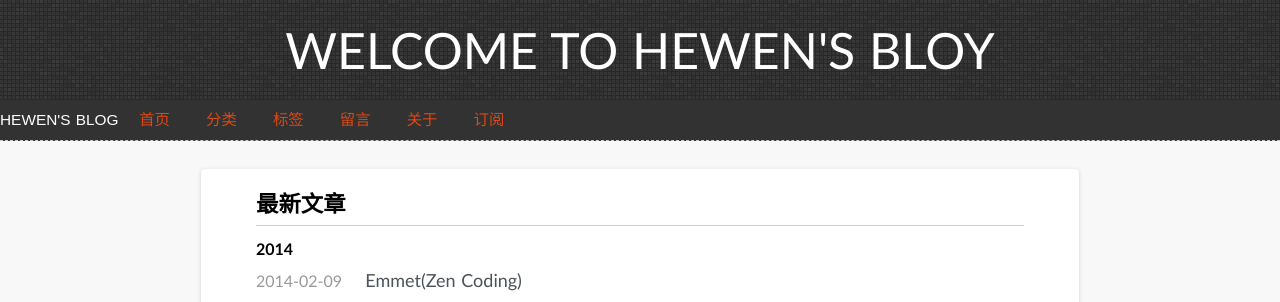
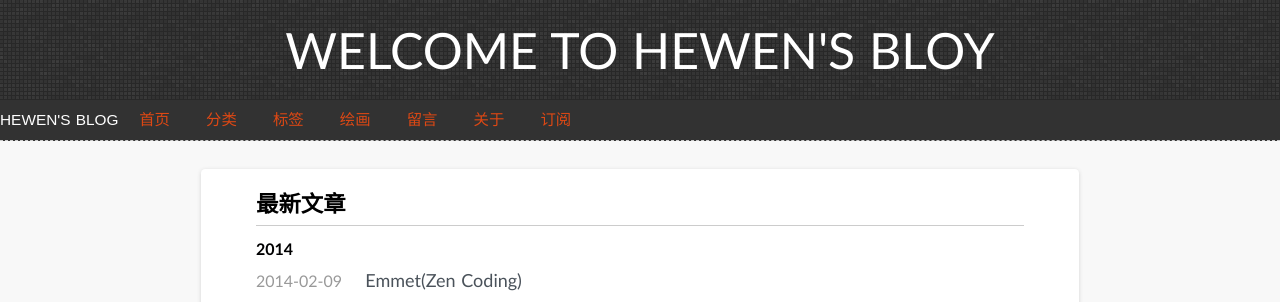
Before and after one commit to hewen/hewen.github.io, a Jekyll site: the page built from index.html, in a window 1280 px wide. Shown: the top 302 px of the page. Built offline with Jekyll 4.4.1, drawn with Linux system fonts in a browser that asks for light colours; some web fonts are replaced; Markdown is read by kramdown in place of the engine named in the settings; the list of posts is cut into pages by our own code.

Commit message:
modify nav

```diff
--- a/_layouts/default.html
+++ b/_layouts/default.html
@@ -25,6 +25,7 @@
       <span><a title="网站首页" class="" href="/">首页</a></span>
       <span><a title="文章分类" class="" href="/categories/">分类</a></span>
       <span><a title="标签索引" class="" href="/tags/">标签</a></span>
+      <span><a title="手绘涂鸦" class="" href="/draw/">绘画</a></span>
       <span><a title="留言交流" class="" href="/guestbook/">留言</a></span>
       <span><a title="关于站长" class="" href="/about/">关于</a></span>
       <span><a title="种子订阅" class="" href="/feed/" target="_blank">订阅</a></span>
```
